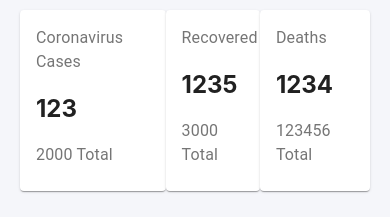
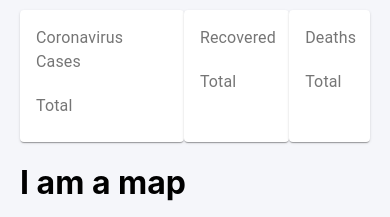
Before and after one commit to malcolmc10/Pandemic, a React (Create React App) app in the folder client/: page / in a window 390 px wide. Shown: the part 151-368 px from the top of the page. Built offline with nearby package versions, Linux system fonts and the light colour scheme; no server answers.

Commit message:
API calls for cards and media queries completed

```diff
--- a/client/src/App.js
+++ b/client/src/App.js
@@ -14,6 +14,7 @@ import InfoBox from './InfoBox'
 function App() {
   const [countries, setCountries] = useState([]);
   const [country, setCountry] = useState('worldwide')
+  const [countryInfo, setCountryInfo] = useState({})
 
   useEffect(() => {
 
@@ -34,13 +35,20 @@ function App() {
 
   }, []);
 
-  const onCountryChange = (event) => {
+  const onCountryChange = async (event) => {
     const countryCode = event.target.value;
+        setCountry(countryCode);
+    const url = countryCode === 'worldwide' ? "https://disease.sh/v3/covid-19/all" : `https://disease.sh/v3/covid-19/countries/${countryCode}`;
+     await fetch (url)
+     .then(response => response.json())
+     .then (data => {
+      setCountry(countryCode);
+      setCountryInfo(data);
 
-    // console.log('Yoooooooo', countryCode);
+     })
+  };
 
-    setCountry(countryCode);
-  }
+  console.log('countryinfo', countryInfo);
 
   return (
     <div className="app">
@@ -74,11 +82,11 @@ function App() {
 
         <div className="app__stats">
 
-          <InfoBox title="Coronavirus Cases" cases={123} total={2000} />
+          <InfoBox title="Coronavirus Cases" cases={countryInfo.todayCases} total={countryInfo.cases} />
 
-          <InfoBox title="Recovered" cases={1235} total={3000} />
+          <InfoBox title="Recovered" cases={countryInfo.todayRecovered} total={countryInfo.recovered} />
 
-          <InfoBox title="Deaths" cases={1234} total={123456} />
+          <InfoBox title="Deaths" cases={countryInfo.todayDeaths} total={countryInfo.deaths} />
 
         </div>
 
```
